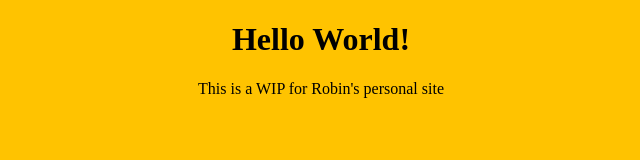
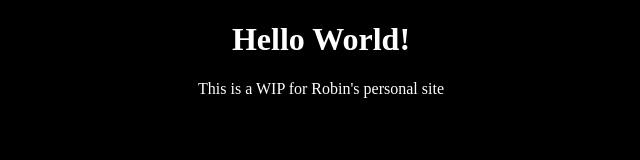
Before and after one commit to Zhixinb/Zhixinb.github.io, a plain HTML site: page index.html in a window 1280 px wide. Shown: the whole page, without its empty margins (319-959 px from the left). Drawn offline with Linux system fonts and the light colour scheme.

```diff
--- a/css/styles.css
+++ b/css/styles.css
@@ -1,5 +1,6 @@
-html, body{
-    background-color: #FFC300;
+body{
+    background-color: black;
+    color: white;
 }
 
 p{
@@ -9,7 +10,3 @@ p{
 h1{
     text-align: center;
 }
-
-.container{
-    color: white;
-}
```
